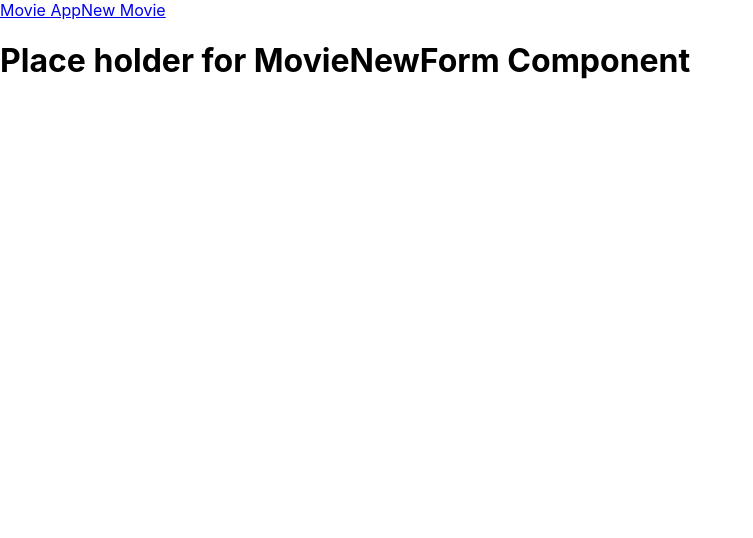
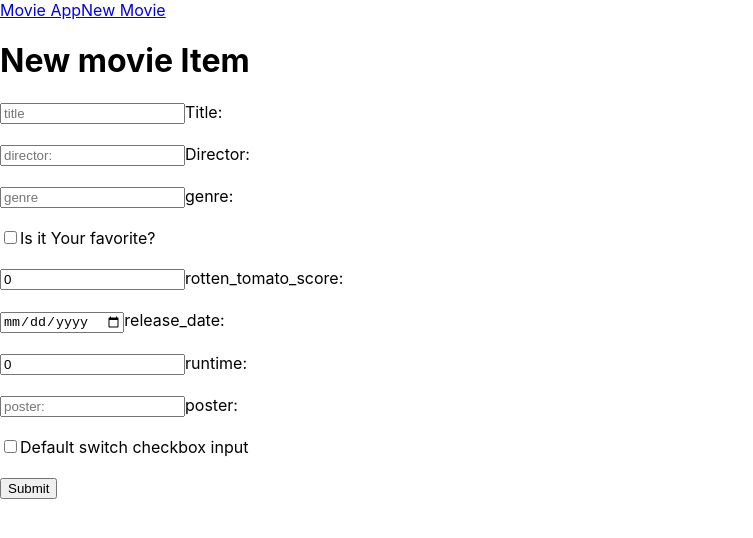
Before and after one commit to antunishdPursuit/movie-night-list, a React (Create React App) app: page /movies/new in a window 1280 px wide. Shown: the top 538 px of the page, without its empty margins (0-753 px from the left). Built offline with nearby package versions, Linux system fonts and the light colour scheme; no server answers; the HTML template or start-up script is replaced by a standard one.

Commit message:
Completed New Form

```diff
--- a/src/Components/MovieNewForm.js
+++ b/src/Components/MovieNewForm.js
@@ -0,0 +1,161 @@
+import { useState } from "react";
+import { useNavigate } from "react-router-dom";
+import axios from "axios";
+const API = process.env.REACT_APP_API_URL;
+
+function MoviesNewForm() {
+  const navigate = useNavigate();
+  const [movie, setMovie] = useState({
+    title: "",
+    director: "",
+    genre: "",
+    has_watched: false,
+    rotten_tomato_score: 0,
+    release_date: "",
+    runtime: 0,
+    poster: "",
+  });
+
+  const addMovie = (newmovie) => {
+    axios
+    .post(`${API}/movies`, newmovie)
+    .then(
+    (res) => {
+    navigate(`/movies`);
+    })
+    .catch((c) => console.error("catch", c));
+  };
+
+  const handleTextChange = (event) => {
+    setMovie({ ...movie, [event.target.id]: event.target.value });
+  };
+
+  const handleCheckboxChange = () => {
+    setMovie({ ...movie, has_watched: !movie.has_watched });
+  }
+
+  const handleSubmit = (event) => {
+    event.preventDefault();
+    addMovie(movie)
+  };
+
+    return (
+      <div className="row justify-content-md-center">
+        <div className="col-md-auto">
+          <h1>New movie Item</h1>
+          <form onSubmit={handleSubmit}>
+            <div className="form-floating">
+                <input
+                id="title"
+                type="text"
+                value={movie.title}
+                onChange={handleTextChange}
+                className="form-control"
+                placeholder="title"
+                required
+                />
+                <label htmlFor="title">Title:</label>
+            </div>
+            <br></br>
+            <div className="form-floating">
+                <input
+                id="director"
+                type="text"
+                value={movie.director}
+                onChange={handleTextChange}
+                className="form-control"
+                placeholder="director:"
+                required
+                />
+                <label htmlFor="director">Director:</label>
+            </div>
+            <br></br>
+            <div className="form-floating">
+                <input
+                id="genre"
+                type="text"
+                value={movie.genre}
+                onChange={handleTextChange}
+                className="form-control"
+                placeholder="genre"
+                required
+                />
+                <label htmlFor="genre">genre:</label>
+            </div>
+            <br></br>
+            <div className="form-check form-switch">
+                <input
+                id="has_watched"
+                type="checkbox"
+                value={movie.has_watched}
+                onChange={handleCheckboxChange}
+                className="form-check-input"
+                />
+                <label className="form-check-label" htmlFor="has_watched">Is it Your favorite?</label>
+            </div>
+            <br></br>
+            <div className="form-floating">
+                <input
+                id="rotten_tomato_score"
+                type="number"
+                value={movie.rotten_tomato_score}
+                onChange={handleTextChange}
+                className="form-control"
+                placeholder="rotten_tomato_score:"
+                required
+                />
+                <label htmlFor="rotten_tomato_score">rotten_tomato_score:</label>
+            </div>
+            <br></br>
+            <div className="form-floating">
+                <input
+                id="release_date"
+                type="date"
+                value={movie.release_date}
+                onChange={handleTextChange}
+                className="form-control"
+                placeholder="release_date:"
+                required
+                />
+                <label htmlFor="release_date">release_date:</label>
+            </div>
+            <br></br>
+            <div className="form-floating">
+                <input
+                id="runtime"
+                type="number"
+                value={movie.runtime}
+                onChange={handleTextChange}
+                className="form-control"
+                placeholder="runtime:"
+                required
+                />
+                <label htmlFor="runtime">runtime:</label>
+            </div>
+            <br></br>
+            <div className="form-floating">
+                <input
+                id="poster"
+                type="text"
+                value={movie.poster}
+                onChange={handleTextChange}
+                className="form-control"
+                placeholder="poster:"
+                required
+                />
+                <label htmlFor="poster">poster:</label>
+            </div>
+            <br></br>
+            <div className="form-check form-switch">
+              <input className="form-check-input" type="checkbox" id="flexSwitchCheckDefault"/>
+              <label className="form-check-label" htmlFor="flexSwitchCheckDefault">Default switch checkbox input</label>
+            </div>
+            <br></br>
+            <input type="submit" />
+          </form>
+        </div>
+      </div>
+    );
+  }
+
+  export default MoviesNewForm;
--- a/src/Pages/New.js
+++ b/src/Pages/New.js
@@ -3,8 +3,7 @@ import MovieNewForm from "../Components/MovieNewForm";
 function New() {
     return (
         <div className="container">
-            <h1>Place holder for MovieNewForm Component</h1>
-            {/* <MovieNewForm />    */}
+            <MovieNewForm />
         </div>
     );
 }
```
